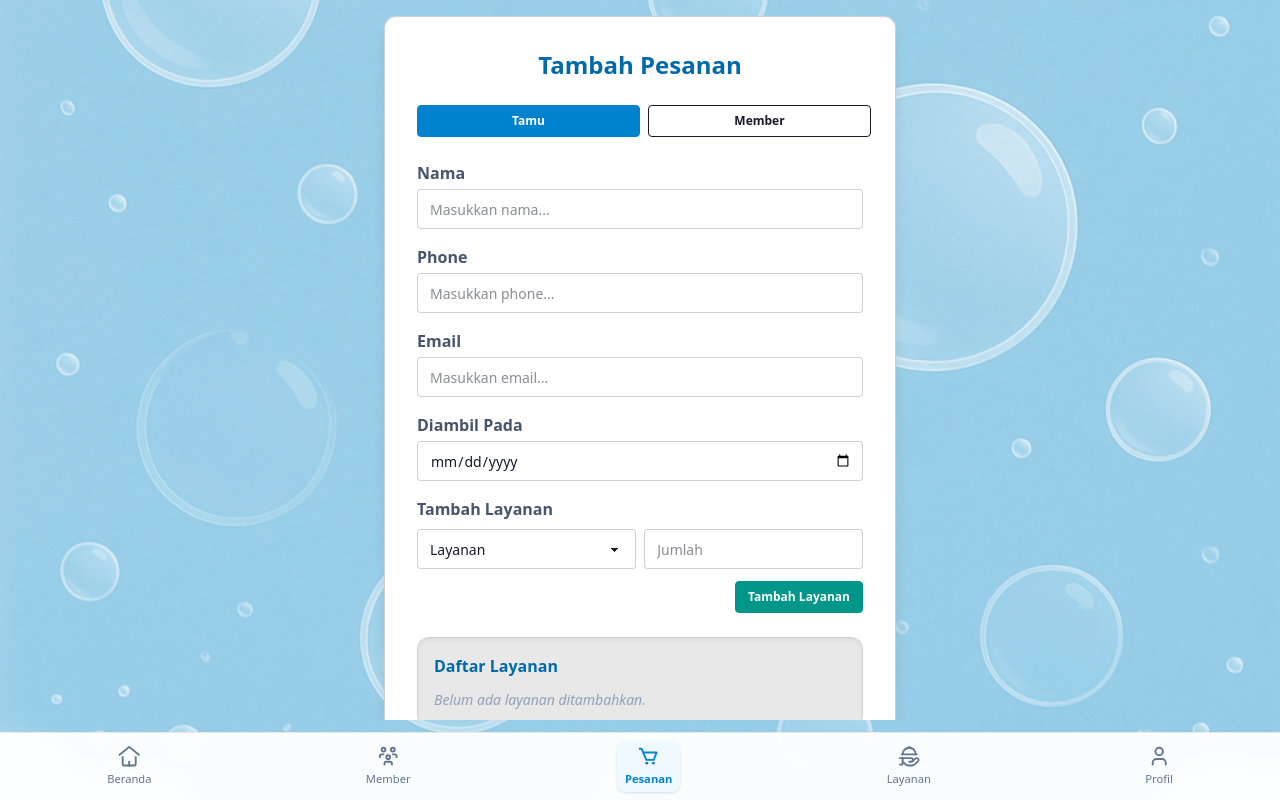
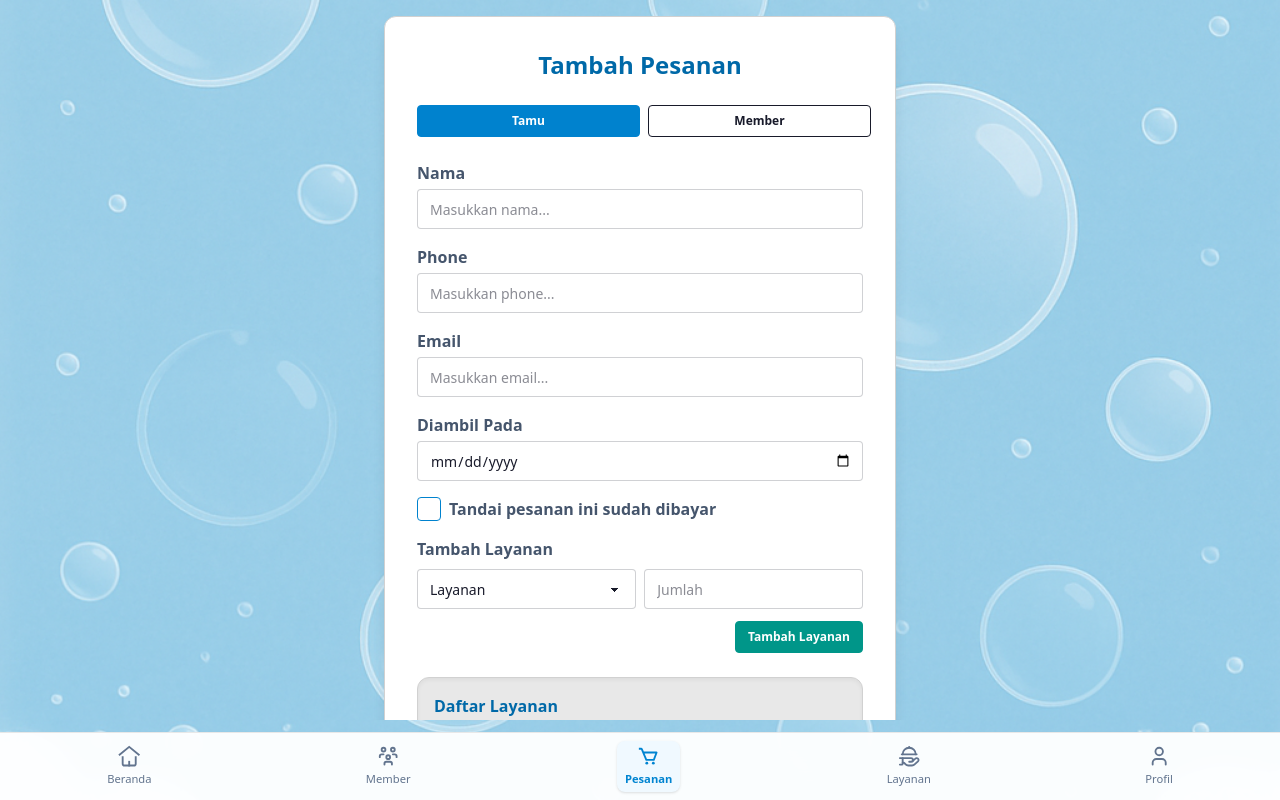
Before and after one commit to wirawanmahardika/laundry-frontend, a React (Vite) app: page /pesanan/tambah in a window 1280 px wide. Built offline with nearby package versions, Linux system fonts and the light colour scheme.

Commit message:
update: penanda bahwa pesanan sudah dibayar atau belum

```diff
--- a/src/pages/Home.tsx
+++ b/src/pages/Home.tsx
@@ -28,10 +28,6 @@ export default function Home() {
       {/* Info Hari Ini */}
       <div className="grid grid-cols-1 sm:grid-cols-2 mt-3 gap-3 w-full bg-base-100 rounded-xl p-3 sm:p-5 shadow-lg">
         <span className="font-bold text-lg col-span-1 sm:col-span-2 mb-1">Info Hari Ini</span>
-        <div className="shadow rounded-xl flex flex-col gap-y-1 p-4 text-center bg-sky-100 text-sky-700 border border-sky-200">
-          <span className="font-semibold text-lg">Rp {(9000000).toLocaleString("id")}</span>
-          <span className="text-xs">Kas</span>
-        </div>
         <div className="shadow rounded-xl flex flex-col gap-y-1 p-4 text-center bg-cyan-100 text-cyan-700 border border-cyan-200">
           <span className="font-semibold text-lg">40 Order</span>
           <span className="text-xs">Hari Ini</span>
--- a/src/pages/pesanan/DetailPesanan.tsx
+++ b/src/pages/pesanan/DetailPesanan.tsx
@@ -22,6 +22,7 @@ export default function DetailPesanan() {
             { id: 1, name: "Express", quantity: 2 },
             { id: 2, name: "Sprei", quantity: 1 },
         ] as LayananType[],
+        sudahBayar: true,
         buktiQris: "/img/qris.jpeg", // contoh url gambar bukti qris
     });
     const [editMode, setEditMode] = useState(false);
@@ -30,22 +31,25 @@ export default function DetailPesanan() {
     const [buktiQris, setBuktiQris] = useState(pesanan.buktiQris || "");
     const fileInputRef = useRef<HTMLInputElement>(null);
     const navigate = useNavigate();
+    const [sudahBayar, setSudahBayar] = useState<boolean>(false);
 
     const handleEdit = () => {
         setEditMode(true);
         setEditData(pesanan);
         setBuktiQris(pesanan.buktiQris || "");
+        setSudahBayar(pesanan.sudahBayar ?? false);
     };
 
     const handleSave = () => {
         setEditMode(false);
-        setPesanan({ ...editData, buktiQris });
+        setPesanan({ ...editData, buktiQris, sudahBayar });
     };
 
     const handleCancel = () => {
         setEditMode(false);
         setEditData(pesanan);
         setBuktiQris(pesanan.buktiQris || "");
+        setSudahBayar(pesanan.sudahBayar ?? false);
     };
 
     const handleAddLayanan = () => {
@@ -131,6 +135,18 @@ export default function DetailPesanan() {
                                 value={editData.diambilPada}
                                 onChange={e => setEditData({ ...editData, diambilPada: e.target.value })}
                             />
+                        </div>
+                        <div className="flex items-center gap-x-2 w-full mt-2">
+                            <input
+                                type="checkbox"
+                                id="sudahBayar"
+                                className="checkbox checkbox-primary"
+                                checked={sudahBayar}
+                                onChange={e => setSudahBayar(e.target.checked)}
+                            />
+                            <label htmlFor="sudahBayar" className="font-semibold text-slate-600 cursor-pointer">
+                                Tandai pesanan ini sudah dibayar
+                            </label>
                         </div>
                         {/* Tambah layanan */}
                         <div className="flex flex-col gap-y-2 w-full">
@@ -221,6 +237,11 @@ export default function DetailPesanan() {
                             <span className="text-slate-500 text-sm">Phone: {pesanan.phone || <span className="italic text-rose-400">Tidak ada</span>}</span>
                             <span className="text-slate-500 text-sm">Email: {pesanan.email || <span className="italic text-rose-400">Tidak ada</span>}</span>
                         </div>
+                        <div className="flex items-center gap-x-2 mt-3">
+                            <span className={`badge badge-${pesanan.sudahBayar ? "success" : "warning"} badge-md font-semibold`}>
+                                {pesanan.sudahBayar ? "Sudah Dibayar" : "Belum Dibayar"}
+                            </span>
+                        </div>
                         <span className="text-slate-500 text-sm">
                             Diambil pada: {pesanan.diambilPada ? dayjs(pesanan.diambilPada).format("D MMMM YYYY HH:mm") : <span className="italic text-rose-400">Tidak ada</span>}
                         </span>
--- a/src/pages/pesanan/TambahPesanan.tsx
+++ b/src/pages/pesanan/TambahPesanan.tsx
@@ -38,6 +38,7 @@ const benefitOptions = [
 ];
 
 export default function TambahPesanan() {
+    const [sudahBayar, setSudahBayar] = useState(false);
     const [layanan, setLayanan] = useState<stateType>({ id: 0, name: "", quantity: 0 });
     const [layanans, dispatch] = useReducer(reducer, []);
     const idRef = useRef(1);
@@ -190,6 +191,20 @@ export default function TambahPesanan() {
                     />
                 </div>
 
+                {/* Input status pembayaran */}
+                <div className="flex items-center gap-x-2 w-full">
+                    <input
+                        type="checkbox"
+                        id="sudahBayar"
+                        className="checkbox checkbox-primary"
+                        checked={sudahBayar}
+                        onChange={e => setSudahBayar(e.target.checked)}
+                    />
+                    <label htmlFor="sudahBayar" className="font-semibold text-slate-600 cursor-pointer">
+                        Tandai pesanan ini sudah dibayar
+                    </label>
+                </div>
+
                 <div className="flex flex-col gap-y-2 w-full">
                     <label className="font-semibold text-slate-600">Tambah Layanan</label>
                     <div className="flex gap-x-2">
```
